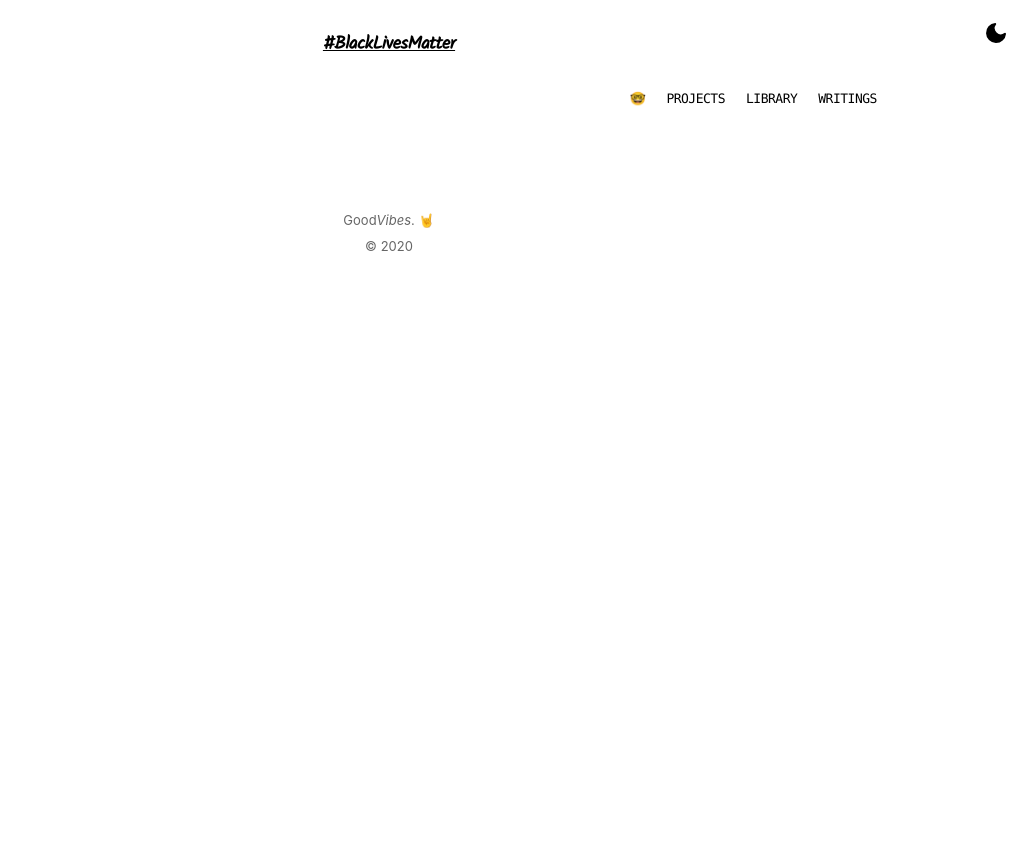
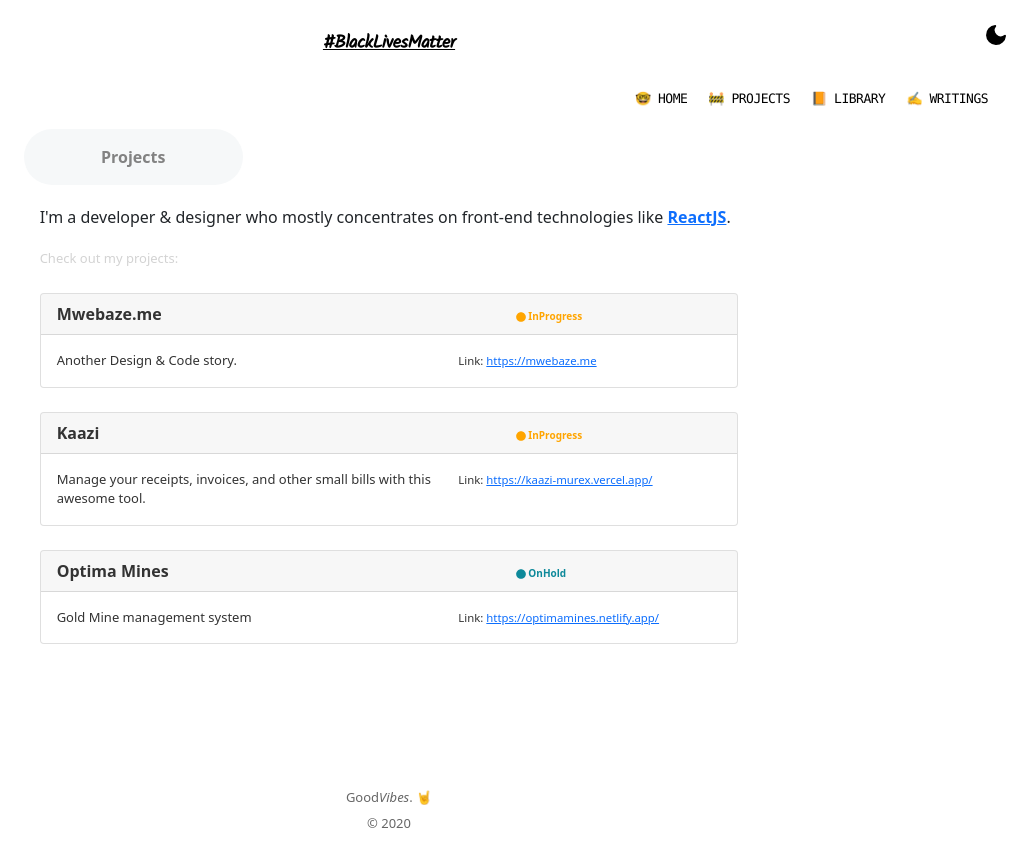
Before and after one commit to jonahgeek/mwebaze, a Next.js app: page /projects in a window 1280 px wide. Shown: the top 866 px of the page, without its empty margins (251-1280 px from the left). Before the commit the page ends 800 px from the top, so only its background shows below. Built offline with nearby package versions, Linux system fonts and the light colour scheme; a web font is replaced by a local one.

Commit message:
Projects Page finished

```diff
--- a/components/Layout.js
+++ b/components/Layout.js
@@ -11,19 +11,19 @@
 const menu = [
   {
     path: "/",
-    name: "🤓",
+    name: "🤓 Home",
   },
   {
     path: "/projects",
-    name: "Projects",
+    name: "🚧 Projects",
   },
   {
     path: "/library",
-    name: "Library",
+    name: "📙 Library",
   },
   {
     path: "/writings",
-    name: "Writings",
+    name: "✍️ Writings",
   },
 ];
 const SHORTCUTS = ["Digit0", "Digit1", "Digit2"];
--- /dev/null
+++ b/constants/Projects.js
@@ -0,0 +1,21 @@
+export const PROJECTS = [
+  {
+    projectName: "Mwebaze.me",
+    description: "Another Design & Code story.",
+    progress: "InProgress",
+    link: "https://mwebaze.me",
+  },
+  {
+    projectName: "Kaazi",
+    description:
+      "Manage your receipts, invoices, and other small bills with this awesome tool.",
+    progress: "InProgress",
+    link: "https://kaazi-murex.vercel.app/",
+  },
+  {
+    projectName: "Optima Mines",
+    description: "Gold Mine management system",
+    progress: "OnHold",
+    link: "https://optimamines.netlify.app/",
+  },
+];
--- a/package.json
+++ b/package.json
@@ -23,6 +23,7 @@
     "react-dom": "^16.13.1",
     "react-feather": "^2.0.4",
     "react-flexbox-grid": "^2.1.2",
+    "react-icons": "^3.11.0",
     "react-markdown": "^4.3.1",
     "react-scroll-progress-bar": "^1.1.12",
     "react-syntax-highlighter": "^12.2.1",
--- a/pages/_app.js
+++ b/pages/_app.js
@@ -41,6 +41,12 @@
         ></script>
 
         <title>{title || `Jonahgeek, code & design`}</title>
+        <link
+          rel="stylesheet"
+          href="https://stackpath.bootstrapcdn.com/bootstrap/5.0.0-alpha1/css/bootstrap.min.css"
+          integrity="sha384-r4NyP46KrjDleawBgD5tp8Y7UzmLA05oM1iAEQ17CSuDqnUK2+k9luXQOfXJCJ4I"
+          crossorigin="anonymous"
+        />
       </Head>
 
       <Component {...pageProps} />
--- a/pages/projects.js
+++ b/pages/projects.js
@@ -1,11 +1,69 @@
 import React from "react";
+import { Col, Row } from "react-flexbox-grid";
+import { FaCircle } from "react-icons/fa";
 
 import Layout from "../components/Layout";
+import { PROJECTS } from "../constants/Projects";
 
 function Projects() {
   return (
     <>
-      <Layout secondaryPage></Layout>
+      <Layout secondaryPage>
+        <div className="page-header">Projects</div>
+        <div className="container">
+          <p>
+            I'm a developer & designer who mostly concentrates on front-end
+            technologies like{" "}
+            <strong>
+              <a href="https://reactjs.org/">ReactJS</a>
+            </strong>
+            .
+          </p>
+          <p>
+            <span
+              style={{
+                color: "lightgray",
+                fontSize: "13px",
+              }}
+            >
+              Check out my projects:
+            </span>
+            <br />
+            <br />
+            <Row>
+              {PROJECTS.map(({ projectName, description, progress, link }) => (
+                <>
+                  <Col xs={12}>
+                    <div class="card">
+                      <div className="card-header">
+                        <Row>
+                          <Col xs={8}>{projectName}</Col>
+                          <Col xs={4}>
+                            <span className={progress}>
+                              <FaCircle /> {progress}
+                            </span>
+                          </Col>
+                        </Row>
+                      </div>
+                      <div class="card-body">
+                        <Row>
+                          <Col xs={7}>{description}</Col>
+                          <Col xs={5}>
+                            <small>
+                              Link: <a href={link}>{link}</a>
+                            </small>
+                          </Col>
+                        </Row>
+                      </div>
+                    </div>
+                    <br />
+                  </Col>
+                </>
+              ))}
+            </Row>
+          </p>
+        </div>
+      </Layout>
     </>
   );
 }
--- a/styles/base.css
+++ b/styles/base.css
@@ -611,3 +611,44 @@
 .support-blm a {
   color: var(--primary-color);
 }
+
+.page-header {
+  width: 30%;
+  background-color: #f6f8f9;
+  padding: 1rem;
+  border-radius: 5rem;
+  margin-top: 20px;
+  font-weight: 800;
+  color: #828282;
+  text-align: center;
+  margin-bottom: 20px;
+}
+.Finished {
+  color: green;
+  font-size: 10px;
+}
+.InProgress {
+  color: orange;
+  font-size: 10px;
+}
+.InPlanning {
+  color: grey;
+  font-size: 10px;
+}
+.OnHold {
+  color: #0d899a;
+  font-size: 10px;
+}
+.card {
+  border-radius: 0px;
+}
+.card-header {
+  background-color: inherit;
+  font-size: 16px;
+  font-weight: 900;
+  color: #333;
+}
+.card-body {
+  color: #333;
+  font-size: 13px;
+}
```
Also changed, not shown: 1 other file (tests, documents, lock files or other folders).
